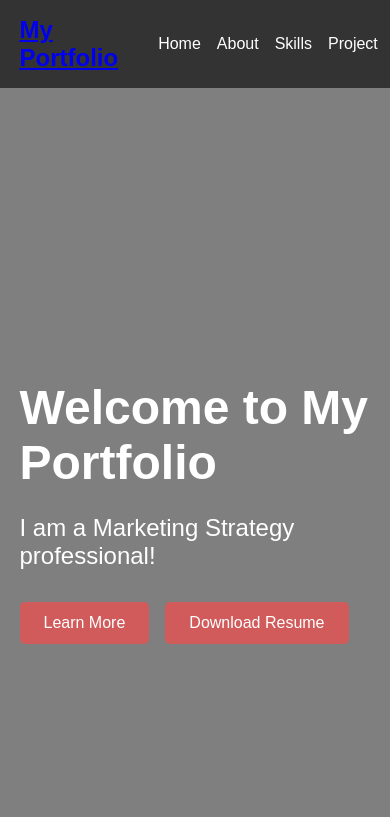
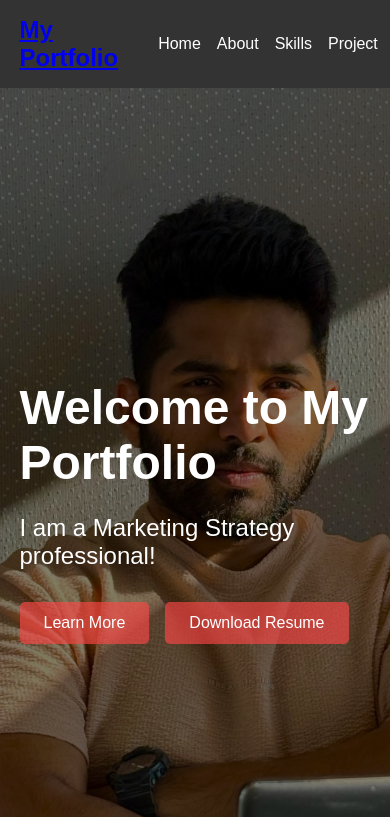
Before and after one commit to nikhilvardhanmaroju/portfolio, a plain HTML site: page index.html in a window 390 px wide. Shown: the top 817 px of the page. Drawn offline with Linux system fonts and the light colour scheme.

Commit message:
Update styles.css

```diff
--- a/styles.css
+++ b/styles.css
@@ -75,7 +75,7 @@ body {
 /* Change banner image for mobile devices */
 @media only screen and (max-width: 600px) {
   .banner {
-    background-image: url('assets/banner2.jpg');
+    background-image: url('banner2.jpg');
   }
 }
 
```
